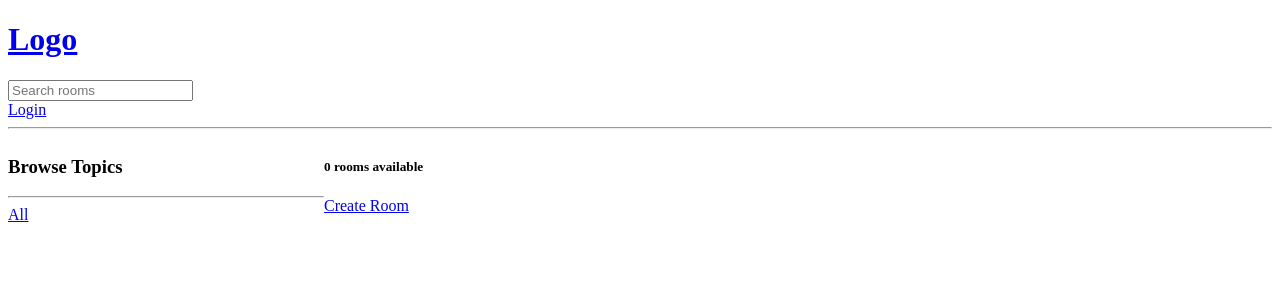
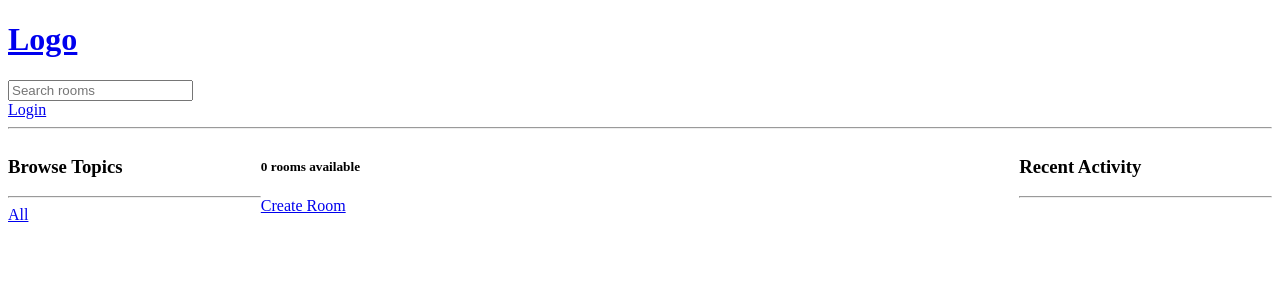
Before and after one commit to johnivanpuayap/StudyBud, a Django app: page / in a window 1280 px wide. Shown: the top 300 px of the page. Run offline with Django 4.2, Linux system fonts and the light colour scheme; data that the repository does not hold is empty.

Commit message:
Add Activity Feed

```diff
--- a/base/models.py
+++ b/base/models.py
@@ -48,3 +48,7 @@ class Message(models.Model):
 
     def __str__(self):
         return self.body[0:50]
+
+    class Meta:
+        # The - is used to sort it descending, by default it is sorted ascending
+        ordering = ['-updated', '-created']
--- a/base/templates/base/home.html
+++ b/base/templates/base/home.html
@@ -5,7 +5,7 @@
 <style>
     .home-container {
         display: grid;
-        grid-template-columns: 1fr 3fr;
+        grid-template-columns: 1fr 3fr 1fr;
     }
 </style>
 
@@ -44,5 +44,17 @@
             {% endfor %}
         </div>
         </div>
+
+    <div>
+        <h3>Recent Activity</h3>
+        <hr>
+        {% for activity in room_activities %}
+            <div>
+                <small>@{{ activity.user }} {{ activity.created|timesince }} ago</small>
+                <small>replied to "{{ activity.room }}"</small>
+                <p>{{ activity }}</p>
+            </div>
+        {% endfor %}
+    </div>
 </div>
 {% endblock content %}
--- a/base/views.py
+++ b/base/views.py
@@ -75,11 +75,13 @@ def home(request):
     )
     topics = Topic.objects.all()
     room_count = rooms.count()
+    room_activities = Message.objects.all()
 
     context = {
         'rooms': rooms,
         'topics': topics,
         'room_count': room_count,
+        'room_activities': room_activities,
     }
 
     return render(request, 'base/home.html', context)
```
